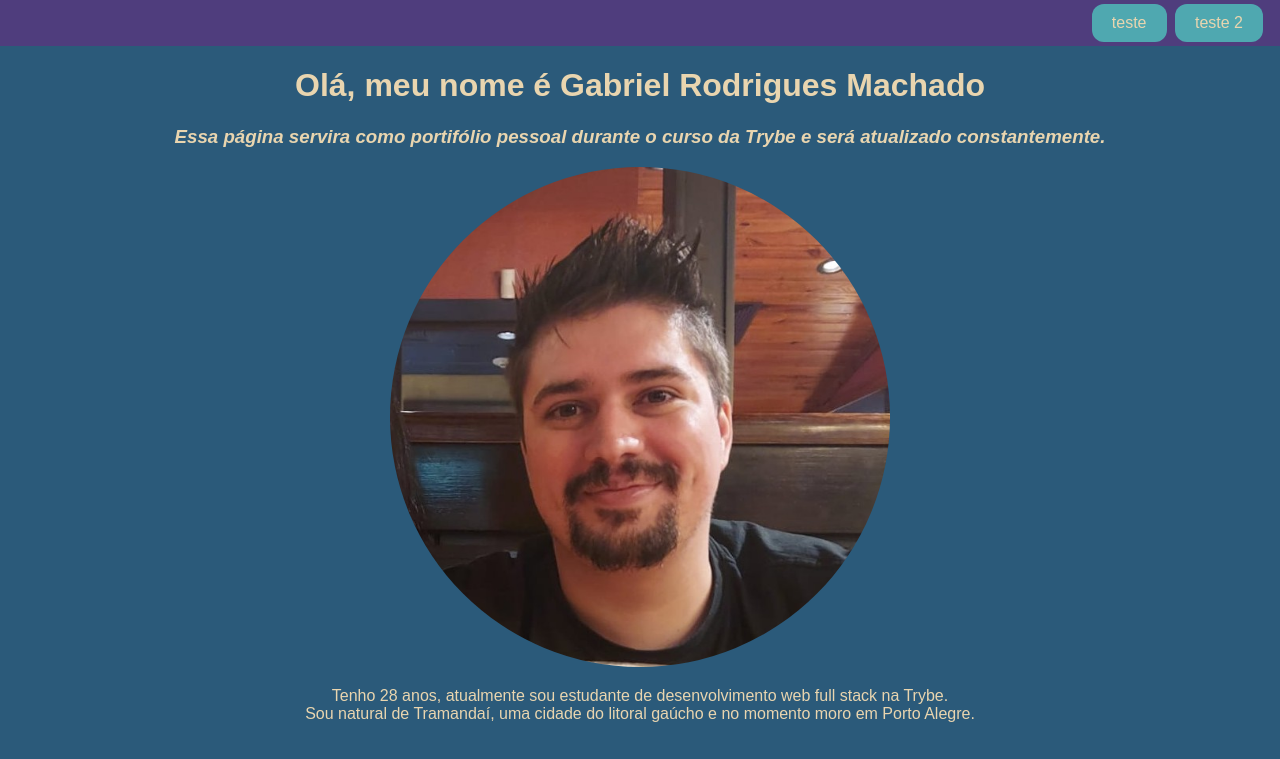
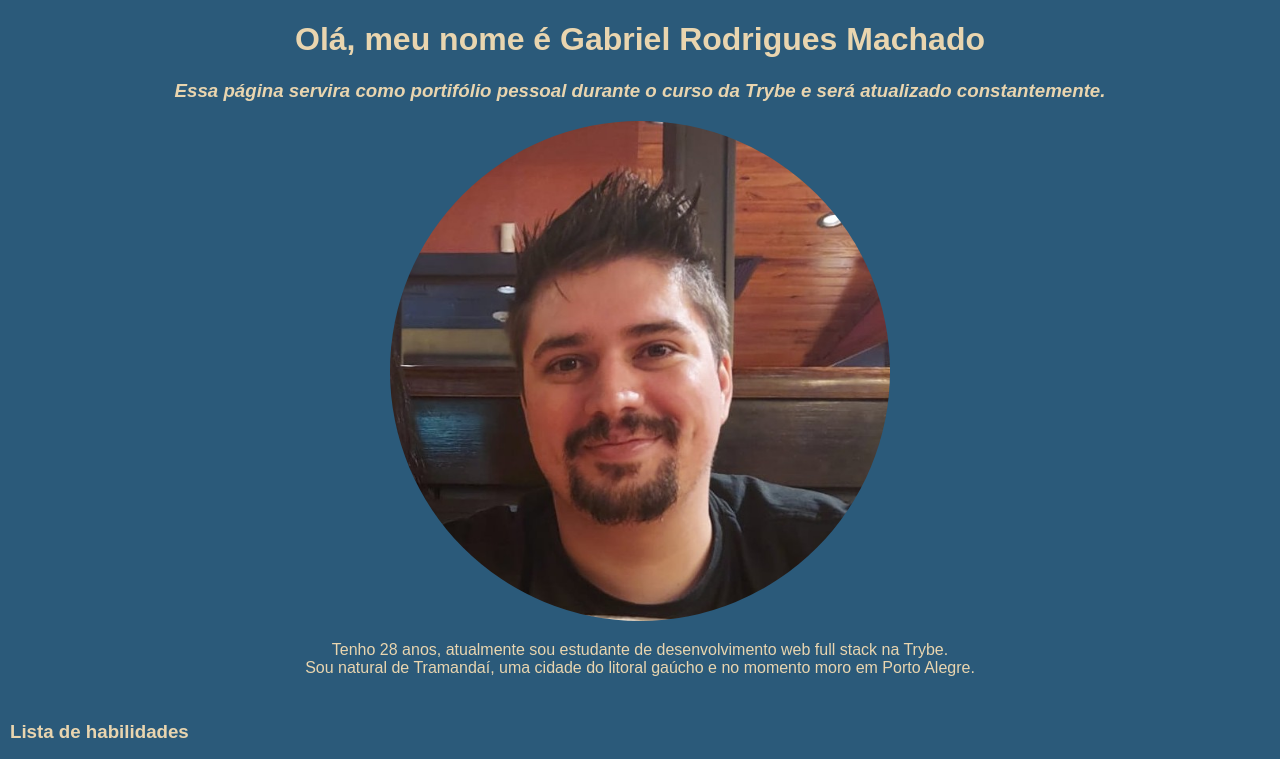
Before and after one commit to GabrielRodriguesMachado/GabrielRodriguesMachado.github.io, a plain HTML site: page index.html in a window 1280 px wide. Shown: the top 759 px of the page. Drawn offline with Linux system fonts and the light colour scheme.

Commit message:
retirado o header

```diff
--- a/index.html
+++ b/index.html
@@ -6,13 +6,6 @@
     <link rel="stylesheet" href="style.css" />
   </head>
   <body>
-    <header>
-      <nav>
-        <a href="" class="botoes">teste</a>
-        <a href="" class="botoes">teste 2</a>
-      </nav>
-    </header>
-
     <div class="centralizada">
       <h1>Olá, meu nome é Gabriel Rodrigues Machado</h1>
 
--- a/style.css
+++ b/style.css
@@ -1,11 +1,5 @@
 div {
     padding: 10px;
-}
-
-header {
-    text-align-last: right;
-    background-color: #4F3D7D;
-    margin: 0px;
 }
 
 body {
@@ -15,35 +9,17 @@
     background-color: #2B5A7A;
 }
 
-/* cria o espaçamento no entre os botões e o final da head */
-nav {
-    padding-right: 15px;
+a {
+    color: #4FA8B0;
 }
 
 .tituloitalico {
     font-style: italic;
 }
 
-a {
-    color: #4FA8B0;
-}
-
-.botoes {
-    color: #E9D5AF;
-    background-color: #4FA8B0;
-    text-align: center;
-    text-decoration: none;
-    padding: 10px 20px;
-    font-size: 16px;
-    display: inline-block;
-    margin: 4px 2px;
-    border-radius: 12px;
-}
-
 .centralizada {
     text-align: center;
     padding: 0px;
-
 }
 
 #fotopessoal {
```
